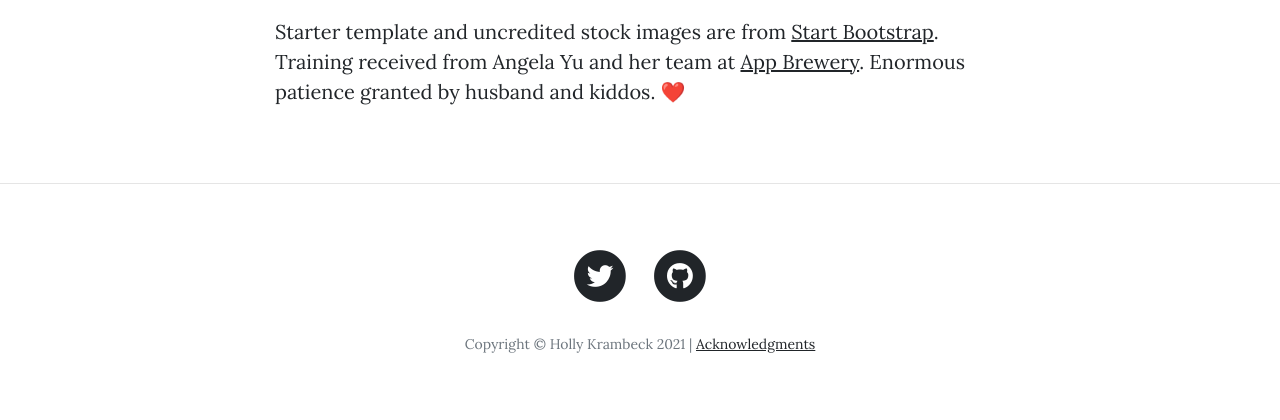
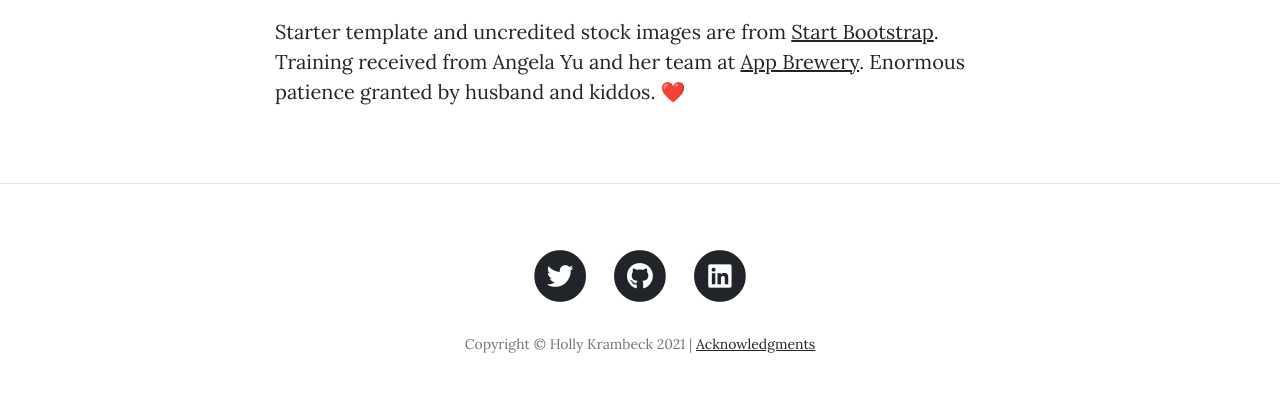
Before and after one commit to Holly-Transport/communique, a Flask app: page /about in a window 1280 px wide. Shown: the part 1638-2058 px from the top of the page. Run offline with Flask 2, Linux system fonts and the light colour scheme; some libraries are stand-ins or nearby versions.

Commit message:
Added LinkedIn

```diff
--- a/templates/footer.html
+++ b/templates/footer.html
@@ -20,6 +20,14 @@
                   </span>
                 </a>
               </li>
+                          <li class="list-inline-item">
+                <a href="https://www.linkedin.com/in/holly-krambeck/"
+                  <span class="fa-stack fa-lg">
+                    <i class="fas fa-circle fa-stack-2x"></i>
+                    <i class="fab fa-linkedin fa-stack-1x fa-inverse"></i>
+                  </span>
+                </a>
+              </li>
             </ul>
             <p class="copyright text-muted">Copyright &copy; Holly Krambeck {{year}} | <a href="/about">Acknowledgments</a></p>
 
```
